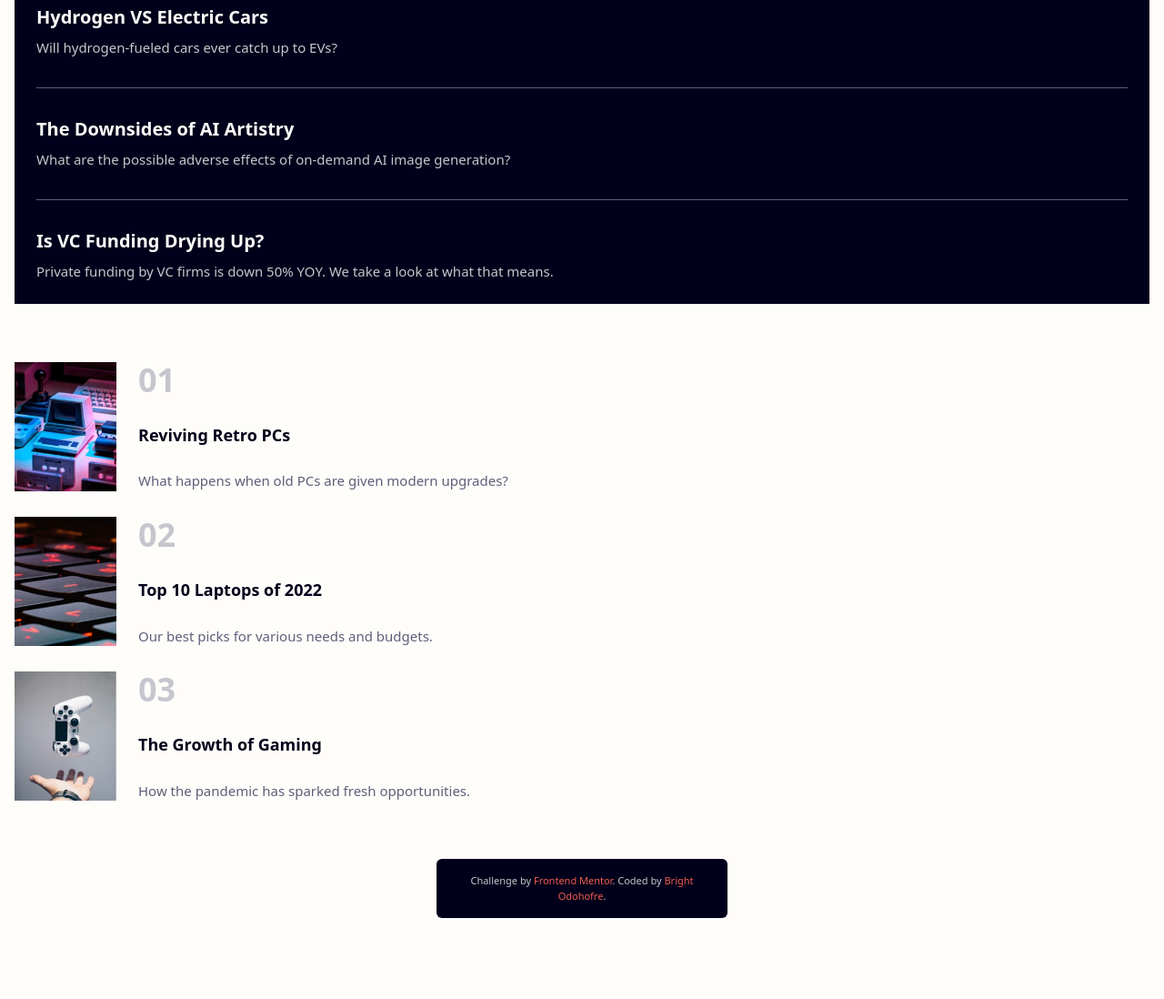
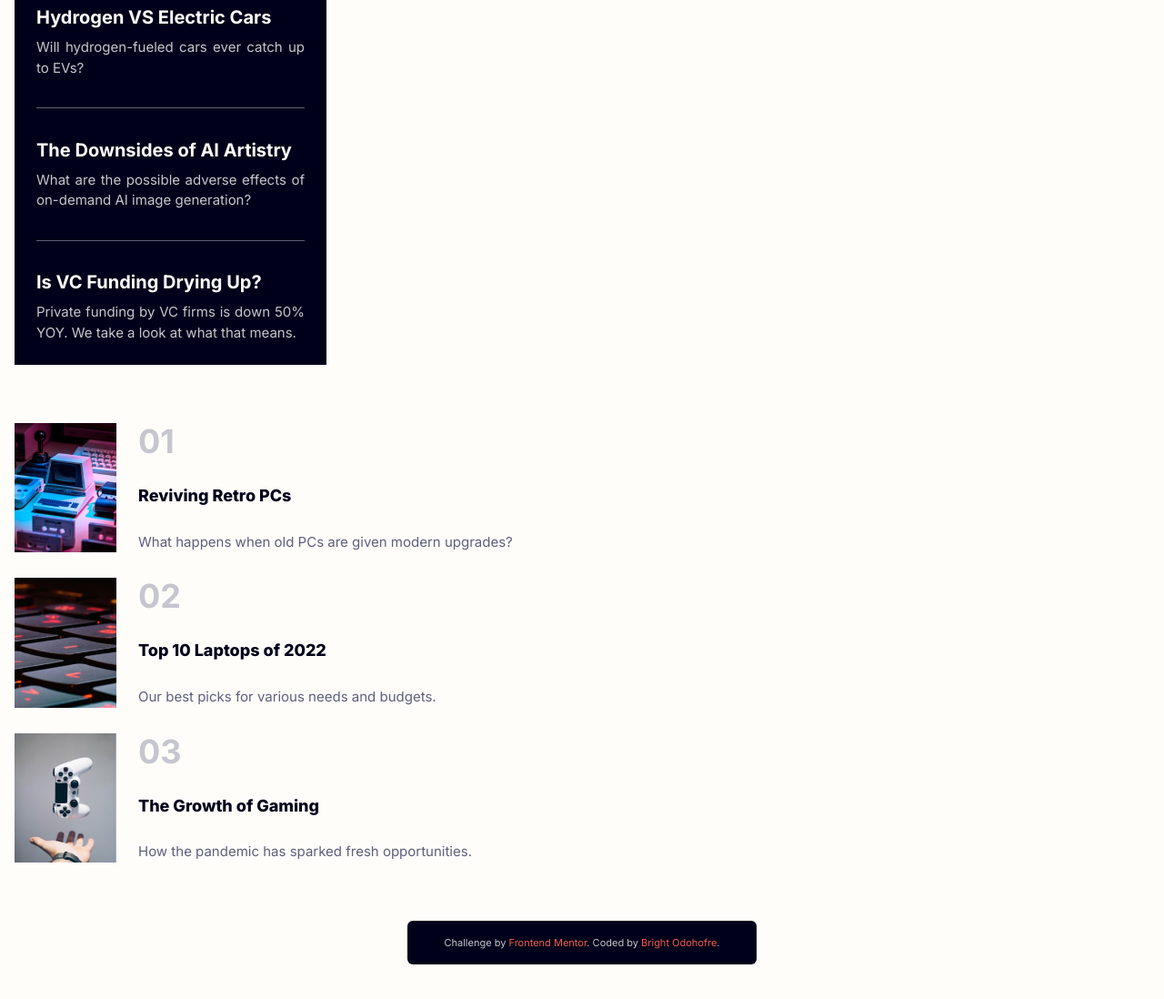
Before and after one commit to Odohofre/news-homepage, a React (Vite) app: page / in a window 1280 px wide. Shown: the part 925-2023 px from the top of the page at 91% size. Before the commit the page ends 1974 px from the top, so only its background shows below. Built offline with nearby package versions, Linux system fonts and the light colour scheme.

Commit message:
make sure the width fits the screen

```diff
--- a/src/components/Aside.jsx
+++ b/src/components/Aside.jsx
@@ -9,7 +9,7 @@ function News({ title, content }) {
 
 export default function Aside() {
   return (
-    <aside className="bg-neutral-blue-700 px-6 py-6 text-justify">
+    <aside className="bg-neutral-blue-700 px-6 py-6 text-justify w-[343px]">
       <h2 className="text-3xl text-primary-soft-orange font-bold mb-6">New</h2>
       <div className="space-y-8">
         <News
--- a/src/components/Attribute.jsx
+++ b/src/components/Attribute.jsx
@@ -1,6 +1,6 @@
 export default function Attribute() {
   return (
-    <footer className="max-w-xs mx-auto">
+    <footer className="max-w-sm mx-auto">
       <p className="text-[11px] text-center bg-neutral-blue-700 py-4 px-2.5 rounded-md">
         Challenge by{" "}
         <a
--- a/src/index.css
+++ b/src/index.css
@@ -6,6 +6,7 @@
 body {
   width: 100%;
   background-color:  #fffdfa;
+  font-family: 'Inter';
   color: #c5c6ce;
   font-weight: 400;
   font-size: 15px;
```
